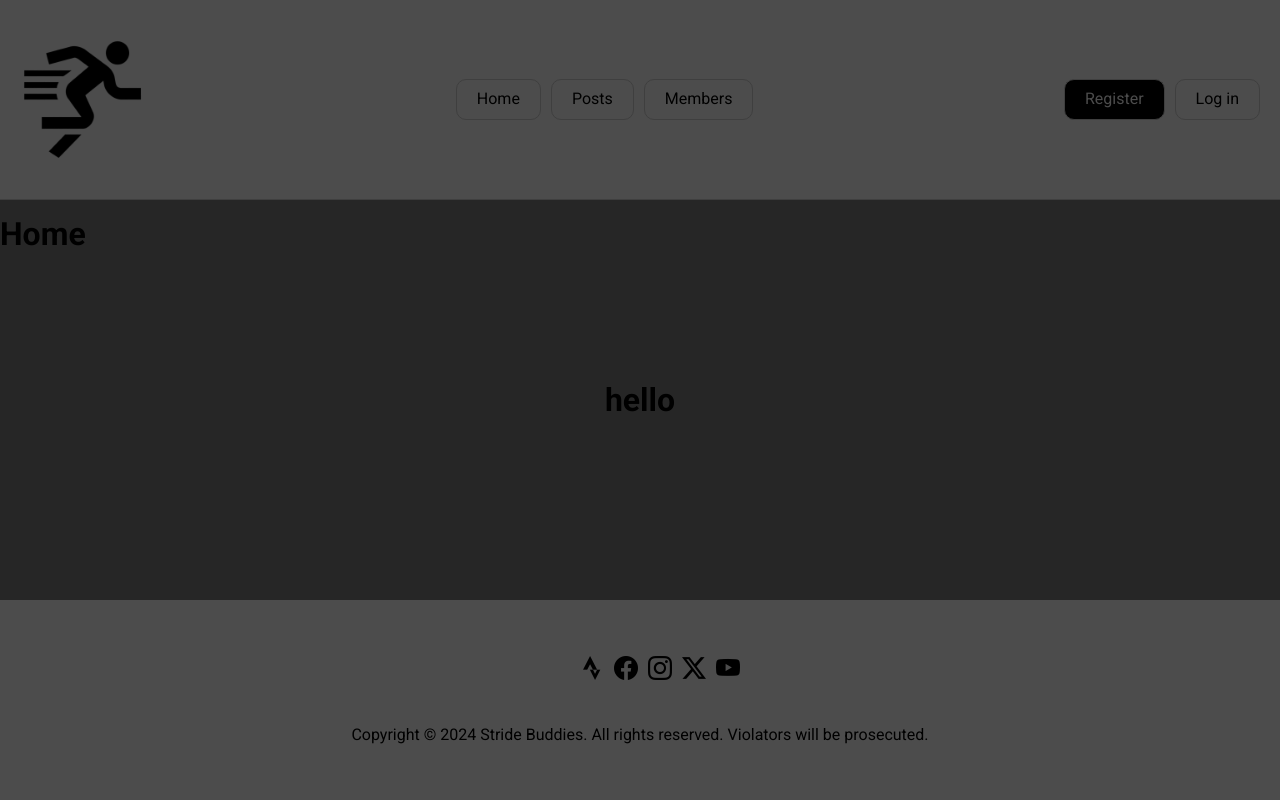
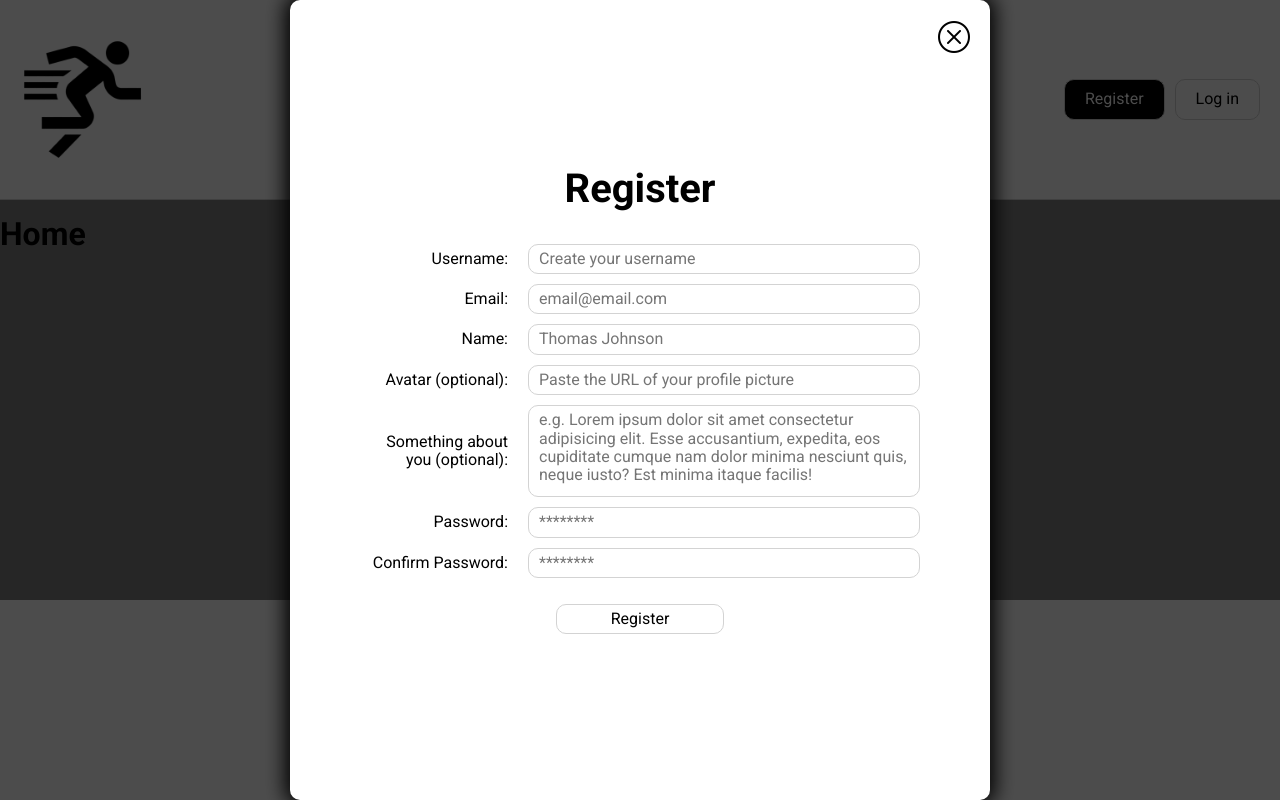
Before and after one commit to VeeK9/Baigiamasis-darbas, a React (Create React App) app: page /user/register in a window 1280 px wide. Built offline with nearby package versions, Linux system fonts and the light colour scheme; data requests are answered from the project's data file.

Commit message:
added a register form, fixed some issues in header and login

```diff
--- a/src/components/organisms/Header.jsx
+++ b/src/components/organisms/Header.jsx
@@ -1,6 +1,6 @@
 import styled from "styled-components";
 import logo from "../../media/logo.png";
-import { NavLink, Link } from "react-router-dom";
+import { NavLink, Link, useNavigate } from "react-router-dom";
 import { useContext } from "react";
 import UsersContext from "../../contexts/UsersContext";
 
@@ -39,6 +39,7 @@ const StyledHeader = styled.header`
       > ul {
         list-style-type: none;
         padding: 0;
+        margin: 0;
         display: flex;
         gap: 10px;
       }
@@ -55,13 +56,14 @@ const StyledHeader = styled.header`
     display: flex;
     gap: 10px;
   }
-  a {
+  a, li.link {
     padding: 10px 20px;
     border-radius: 10px;
     color: black;
     text-decoration: none;
     border: 1px solid lightgray;
     transition: 200ms;
+    cursor: pointer;
     &:hover {
       background-color: lightgray;
     }
@@ -75,6 +77,7 @@ const StyledHeader = styled.header`
 const Header = () => {
 
   const { currentUser, setCurrentUser } = useContext(UsersContext);
+  const navigate = useNavigate();
 
   return (
     <StyledHeader>
@@ -86,11 +89,11 @@ const Header = () => {
         <NavLink to='/posts' className='posts'>Posts
         <div>
           <ul>
-            <li><Link to='/posts/filter'>Runners</Link></li>
-            <li><Link to='/posts/filter'>Races</Link></li>
-            <li><Link to='/posts/filter'>Shoes</Link></li>
-            <li><Link to='/posts/filter'>Watches</Link></li>
-            <li><Link to='/posts/filter'>Random stuff</Link></li>
+            <li className="link" onClick={() => navigate('/')}>Runners</li>
+            <li className="link" onClick={() => navigate('/')}>Races</li>
+            <li className="link" onClick={() => navigate('/')}>Shoes</li>
+            <li className="link" onClick={() => navigate('/')}>Watches</li>
+            <li className="link" onClick={() => navigate('/')}>Random stuff</li>
           </ul>
         </div>
         </NavLink>
--- a/src/components/organisms/Login.jsx
+++ b/src/components/organisms/Login.jsx
@@ -140,11 +140,11 @@ const Login = () => {
           {formik.touched.password && formik.errors.password && <p>{formik.errors.password}</p>}
           <input type="submit"  value="Log In"/>
         </form>
+        <span className="bi bi-x-circle" onClick={() => navigate('/')}></span>
         {
           failedLogin &&
           <p>Wrong username and/or password</p>
         }
-        <span className="bi bi-x-circle" onClick={() => navigate('/')}></span>
       </StyledDiv>
     </div>,
     document.querySelector('#portal')
--- a/src/components/organisms/Register.jsx
+++ b/src/components/organisms/Register.jsx
@@ -1,24 +1,259 @@
 import { createPortal } from "react-dom";
 import { useNavigate } from "react-router-dom";
+import styled from "styled-components";
+import { useContext, useState } from "react";
+import UsersContext, { UsersActionTypes } from "../../contexts/UsersContext";
+import { useFormik } from "formik";
+import * as Yup from "yup";
+import {v4 as uuid} from "uuid";
+import bcrypt from "bcryptjs";
+
+const StyledDiv = styled.div`
+  background-color: white;
+  width: 700px;
+  height: 800px;
+  border-radius: 10px;
+  box-shadow: 0 0 20px 5px black;
+  position: relative;
+  display: flex;
+  flex-direction: column;
+  align-items: center;
+  justify-content: center;
+  > h1 {
+    margin-top: 0;
+    margin-bottom: 2rem;
+    font-size: 2.5rem;
+  }
+  > form {
+    display: flex;
+    flex-direction: column;
+    gap: 10px;
+    width: 80%;
+    > div {
+      display: flex;
+      justify-content: flex-end;
+      align-items: center;
+      gap: 20px;
+      > label {
+        width: calc(30% - 20px);
+        text-align: end;
+      }
+      > input, textarea {
+        padding: 5px 10px;
+        border-radius: 10px;
+        border: 1px solid lightgray;
+        width: 70%;
+      }
+      > textarea {
+        resize: none;
+        height: 5lh;
+        width: 70%;
+      }
+    }
+    > input {
+      width: 30%;
+      align-self: center;
+      margin-top: 1rem;
+      padding: 5px 10px;
+      border-radius: 10px;
+      border: 1px solid lightgray;
+      background-color: white;
+      transition: 0.3s;
+      cursor: pointer;
+      &:hover {
+        background-color: lightgray;
+      }
+    }
+  }
+  p {
+    margin: 0;
+    color: red;
+    align-self: center;
+    text-align: center;
+  }
+  p:last-child {
+    margin-top: 10px;
+  }
+  .bi-x-circle {
+    position: absolute;
+    font-size: 2rem;
+    top: 20px;
+    right: 20px;
+    cursor: pointer;
+    color: black;
+    border-radius: 50%;
+  }
+`
 
 const Register = () => {
 
+  const [sameNameError, setSameNameError] = useState(false);
+  const {users, setUsers, setCurrentUser} = useContext(UsersContext);
   const navigate = useNavigate();
+
+  const formik = useFormik({
+    initialValues:{
+      username: "",
+      name:"",
+      password:"",
+      passwordConfirm:"",
+      email:"",
+      avatar:"",
+      description:""
+    },
+    onSubmit: values => {
+      if(users.find(user => user.username === values.username)){
+        setSameNameError(true)
+      } else {
+        const newUser = {
+          id: uuid(),
+          role: "user",
+          username: values.username,
+          name: values.name,
+          password: bcrypt.hashSync(values.password, 8),
+          email: values.email,
+          description: values.description ? values.description : "User did not provide any additional info about Himself/Herself",
+          avatar: values.avatar ? values.avatar : "https://cdn.iconscout.com/icon/free/png-256/free-runner-3841050-3197118.png"
+        }
+        setUsers({
+          type: UsersActionTypes.NEW_USER,
+          data: newUser
+        })
+        setCurrentUser(newUser);
+        navigate('/')
+      }
+    },
+    validationSchema: Yup.object({
+      username: Yup.string()
+        .min(3, 'Username must be at least 3 symbols.')
+        .max(25, 'Username must be less than 25 symbols')
+        .required('Username is required')
+        .trim(),
+      email: Yup.string()
+        .email('Enter a valid email!')
+        .required('Email is required')
+        .trim(),
+      name: Yup.string().trim().required('Please enter your real name'),
+      avatar: Yup.string()
+        .url('Must be a valid URL')
+        .trim(),
+      password: Yup.string()
+        .matches(
+          /^(?=.*[a-z])(?=.*[A-Z])(?=.*\d)(?=.*[@$!%*?&])[A-Za-z\d@$!%*?&]{8,25}$/,
+          'Password must be between 8 and 25 symbols. It must include lowercase and uppercase letters, a number and a special symbol.'
+        )
+        .required('Required')
+        .trim(),
+      passwordConfirm: Yup.string()
+        .oneOf([Yup.ref('password')], "Passwords don't match.")
+        .required('Required'),
+      description: Yup.string()
+    })
+  })
 
   return createPortal(
     <div
       className="modal"
       onClick={() => navigate('/')}
     >
-      <div
+      <StyledDiv
         className="registerModal"
         onClick={(e) => {
           e.stopPropagation()
         }}
       >
-
-      <h1>hello</h1>
-      </div>
+        <h1>Register</h1>
+        <form onSubmit={formik.handleSubmit}>
+          <div>
+            <label htmlFor="username">Username:</label>
+            <input
+              type="text"
+              name="username" id="username"
+              placeholder="Create your username"
+              value={formik.values.username}
+              onBlur={formik.handleBlur}
+              onChange={formik.handleChange}
+            />
+          </div>
+            {formik.touched.username && formik.errors.username && <p>{formik.errors.username}</p>}
+          <div>
+            <label htmlFor="email">Email:</label>
+            <input
+              type="email"
+              name="email" id="email"
+              placeholder="email@email.com"
+              value={formik.values.email}
+              onChange={formik.handleChange}
+              onBlur={formik.handleBlur}
+            />
+          </div>
+            {formik.touched.email && formik.errors.email && <p>{formik.errors.email}</p>}
+          <div>
+            <label htmlFor="name">Name:</label>
+            <input
+              type="text"
+              name="name" id="name"
+              placeholder="Thomas Johnson"
+              value={formik.values.name}
+              onBlur={formik.handleBlur}
+              onChange={formik.handleChange}
+            />
+          </div>
+            {formik.touched.name && formik.errors.name && <p>{formik.errors.name}</p>}
+          <div>
+            <label htmlFor="avatar">Avatar (optional):</label>
+            <input
+              type="url"
+              name="avatar" id="avatar"
+              placeholder="Paste the URL of your profile picture"
+              value={formik.values.avatar}
+              onChange={formik.handleChange}
+              onBlur={formik.handleBlur}
+            />
+          </div>
+            {formik.touched.avatar && formik.errors.avatar && <p>{formik.errors.avatar}</p>}
+          <div>
+            <label htmlFor="description">Something about you (optional):</label>
+            <textarea
+              type="url"
+              name="description" id="description"
+              placeholder="e.g. Lorem ipsum dolor sit amet consectetur adipisicing elit. Esse accusantium, expedita, eos cupiditate cumque nam dolor minima nesciunt quis, neque iusto? Est minima itaque facilis!"
+              value={formik.values.description}
+              onChange={formik.handleChange}
+            />
+          </div>
+          <div>
+            <label htmlFor="password">Password:</label>
+            <input
+              type="password"
+              name="password" id="password"
+              placeholder="********"
+              value={formik.values.password}
+              onChange={formik.handleChange}
+              onBlur={formik.handleBlur}
+            />
+          </div>
+            {formik.touched.password && formik.errors.password && <p>{formik.errors.password}</p>}
+          <div>
+            <label htmlFor="passwordConfirm">Confirm Password:</label>
+            <input
+              type="password"
+              name="passwordConfirm" id="passwordConfirm"
+              placeholder="********"
+              value={formik.values.passwordConfirm}
+              onChange={formik.handleChange}
+              onBlur={formik.handleBlur}
+            />
+          </div>
+            {formik.touched.passwordConfirm && formik.errors.passwordConfirm && <p>{formik.errors.passwordConfirm}</p>}
+          <input type="submit" value="Register"/>
+        </form>
+        <span className="bi bi-x-circle" onClick={() => navigate('/')}></span>
+        {
+          sameNameError &&
+          <p>Username is invalid</p>
+        }
+      </StyledDiv>
     </div>,
     document.querySelector('#portal')
   );
--- a/src/contexts/UsersContext.jsx
+++ b/src/contexts/UsersContext.jsx
@@ -2,14 +2,26 @@ import { createContext, useEffect, useReducer, useState } from "react";
 
 const UsersContext = createContext();
 
-const UsersActionTypes = {
-  GET_ALL: "fetches all data on inital load"
+export const UsersActionTypes = {
+  GET_ALL: "fetches all data on inital load",
+  NEW_USER: "registers a new user"
 }
 
 const reducer = (state, action) => {
   switch (action.type) {
     case UsersActionTypes.GET_ALL:
       return action.data;
+
+    case UsersActionTypes.NEW_USER:
+      fetch(`http://localhost:8080/users`, {
+        method: "POST",
+        headers: {
+          "Content-Type":"application/json"
+        },
+        body: JSON.stringify(action.data)
+      })
+      return [...state, action.data];
+
     default:
       console.error(`No such action: ${action.type}`);
       return state;
--- a/src/data.json
+++ b/src/data.json
@@ -8,6 +8,16 @@
       "password": "Hello1",
       "email": "admin@admin.com",
       "description": "admin of the stride buddies forum",
+      "avatar": "https://cdn.iconscout.com/icon/free/png-256/free-runner-3841050-3197118.png"
+    },
+    {
+      "id": "6c18c76d-adc1-4a60-a337-de1efa16f7c5",
+      "role": "user",
+      "username": "useris",
+      "name": "jonas ponas",
+      "password": "$2a$08$Y3H4UIIh4VyYIzOYoh/e1.EwkE6VHXKG6hUJbAX9I/C0Hih6XadTS",
+      "email": "a@a",
+      "description": "User did not provide any additional info about Himself/Herself",
       "avatar": "https://cdn.iconscout.com/icon/free/png-256/free-runner-3841050-3197118.png"
     }
   ],
```
